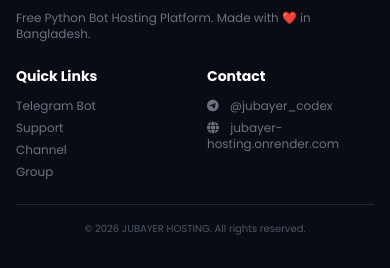
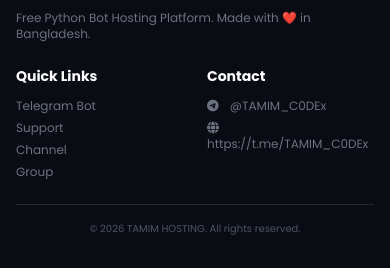
Before and after one commit to asiftamiw/hosting, a Flask app: page / in a window 390 px wide. Shown: the part 4843-5111 px from the top of the page. Run offline with Flask 3, Linux system fonts and the light colour scheme; some libraries are stand-ins or nearby versions.

Commit message:
Update landing.html

```diff
--- a/templates/landing.html
+++ b/templates/landing.html
@@ -3,7 +3,7 @@
 <head>
     <meta charset="UTF-8">
     <meta name="viewport" content="width=device-width, initial-scale=1.0">
-    <title>JUBAYER HOSTING - Free Python Bot Hosting</title>
+    <title>TAMIM HOSTING - Free Python Bot Hosting</title>
     <script src="https://cdn.tailwindcss.com"></script>
     <link rel="stylesheet" href="https://cdnjs.cloudflare.com/ajax/libs/font-awesome/6.0.0/css/all.min.css">
     <style>
@@ -167,10 +167,10 @@
                 The easiest way to host your Telegram/Discord bots. Get a free panel with 5 referrals or use a redeem code. 24/7 uptime, instant setup!
             </p>
             <div class="flex flex-col sm:flex-row gap-3 md:gap-4 justify-center items-center">
-                <a href="https://t.me/zip_extrctor_bot" target="_blank" class="btn-blue text-sm md:text-base w-full sm:w-auto justify-center">
+                <a href="https://t.me/TAMIM_C0DEx" target="_blank" class="btn-blue text-sm md:text-base w-full sm:w-auto justify-center">
                     <i class="fab fa-telegram-plane"></i> Get Started Free
                 </a>
-                <a href="https://t.me/jubayer_codex" target="_blank" class="btn-dark text-sm md:text-base w-full sm:w-auto justify-center">
+                <a href="https://t.me/TAMIM_C0DEx" target="_blank" class="btn-dark text-sm md:text-base w-full sm:w-auto justify-center">
                     <i class="fab fa-telegram"></i> Contact Developer
                 </a>
             </div>
@@ -351,10 +351,10 @@
             <h2 class="text-2xl md:text-4xl font-bold mb-4 md:mb-6">Ready to <span class="gradient-text">Get Started</span>?</h2>
             <p class="text-gray-400 text-sm md:text-base mb-8 md:mb-10">Join hundreds of developers hosting their bots for free!</p>
             <div class="flex flex-col sm:flex-row gap-3 md:gap-4 justify-center">
-                <a href="https://t.me/zip_extrctor_bot" target="_blank" class="btn-blue text-sm md:text-base w-full sm:w-auto justify-center">
+                <a href="https://t.me/TAMIM_C0DEx" target="_blank" class="btn-blue text-sm md:text-base w-full sm:w-auto justify-center">
                     <i class="fab fa-telegram-plane"></i> Get Started Free
                 </a>
-                <a href="https://t.me/jubayer_codex" target="_blank" class="btn-dark text-sm md:text-base w-full sm:w-auto justify-center">
+                <a href="https://t.me/TAMIM_C0DEx" target="_blank" class="btn-dark text-sm md:text-base w-full sm:w-auto justify-center">
                     <i class="fab fa-telegram"></i> Contact Developer
                 </a>
             </div>
@@ -377,22 +377,22 @@
                 <div>
                     <h4 class="font-bold text-sm md:text-base mb-3 md:mb-4">Quick Links</h4>
                     <ul class="text-gray-500 text-xs md:text-sm space-y-1.5 md:space-y-2">
-                        <li><a href="https://t.me/zip_extrctor_bot" target="_blank" class="hover:text-blue-400">Telegram Bot</a></li>
-                        <li><a href="https://t.me/jubayer_codex" target="_blank" class="hover:text-blue-400">Support</a></li>
-                        <li><a href="https://t.me/JUBAYER_API" target="_blank" class="hover:text-blue-400">Channel</a></li>
-                        <li><a href="https://t.me/jubayer_like_group" target="_blank" class="hover:text-blue-400">Group</a></li>
+                        <li><a href="https://t.me/TAMIM_C0DEx" target="_blank" class="hover:text-blue-400">Telegram Bot</a></li>
+                        <li><a href="https://t.me/TAMIM_C0DEx" target="_blank" class="hover:text-blue-400">Support</a></li>
+                        <li><a href="https://t.me/tamimarningofficial" target="_blank" class="hover:text-blue-400">Channel</a></li>
+                        <li><a href="https://t.me/TAMIMOTPGROUP" target="_blank" class="hover:text-blue-400">Group</a></li>
                     </ul>
                 </div>
                 <div>
                     <h4 class="font-bold text-sm md:text-base mb-3 md:mb-4">Contact</h4>
                     <ul class="text-gray-500 text-xs md:text-sm space-y-1.5 md:space-y-2">
-                        <li><i class="fab fa-telegram-plane mr-2"></i> @jubayer_codex</li>
-                        <li><i class="fas fa-globe mr-2"></i> jubayer-hosting.onrender.com</li>
+                        <li><i class="fab fa-telegram-plane mr-2"></i> @TAMIM_C0DEx</li>
+                        <li><i class="fas fa-globe mr-2"></i> https://t.me/TAMIM_C0DEx</li>
                     </ul>
                 </div>
             </div>
             <div class="border-t border-gray-800 pt-4 md:pt-6 text-center text-gray-600 text-[10px] md:text-xs">
-                &copy; 2026 JUBAYER HOSTING. All rights reserved.
+                &copy; 2026 TAMIM HOSTING. All rights reserved.
             </div>
         </div>
     </footer>
```
